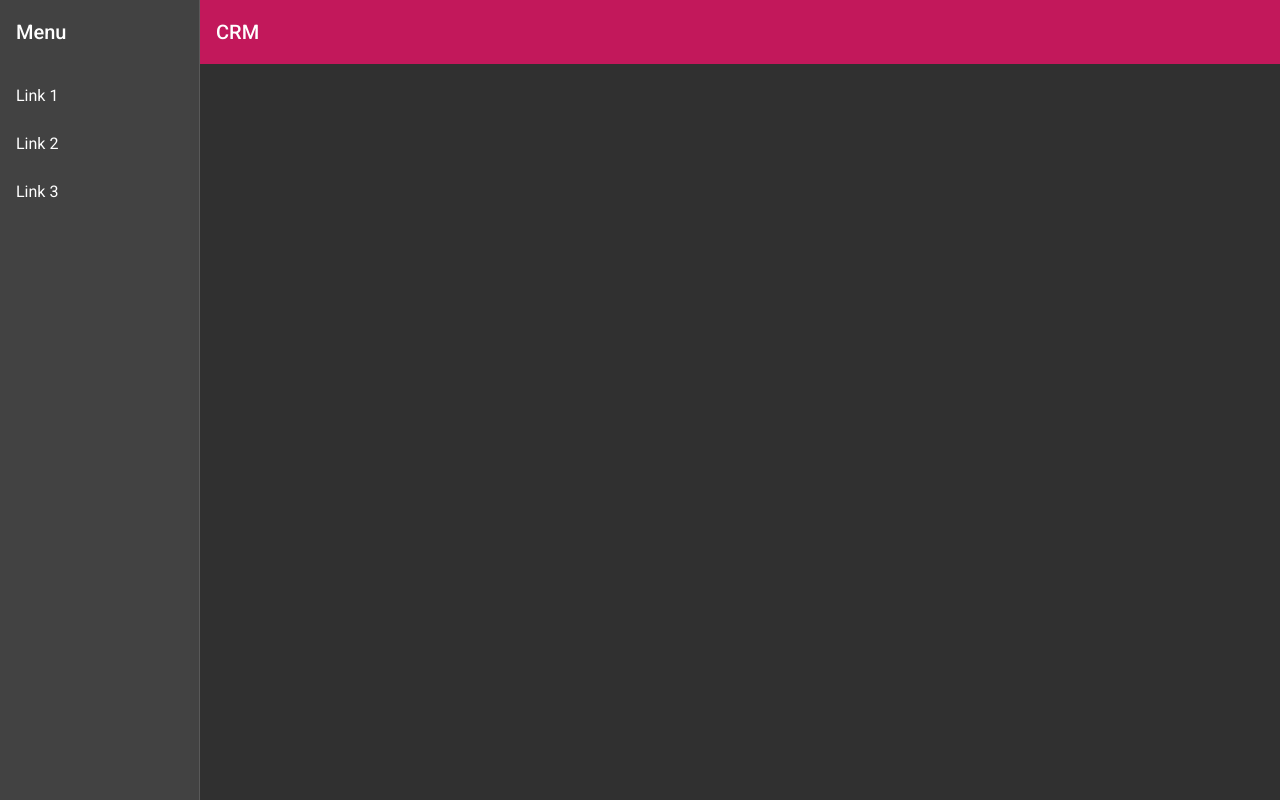
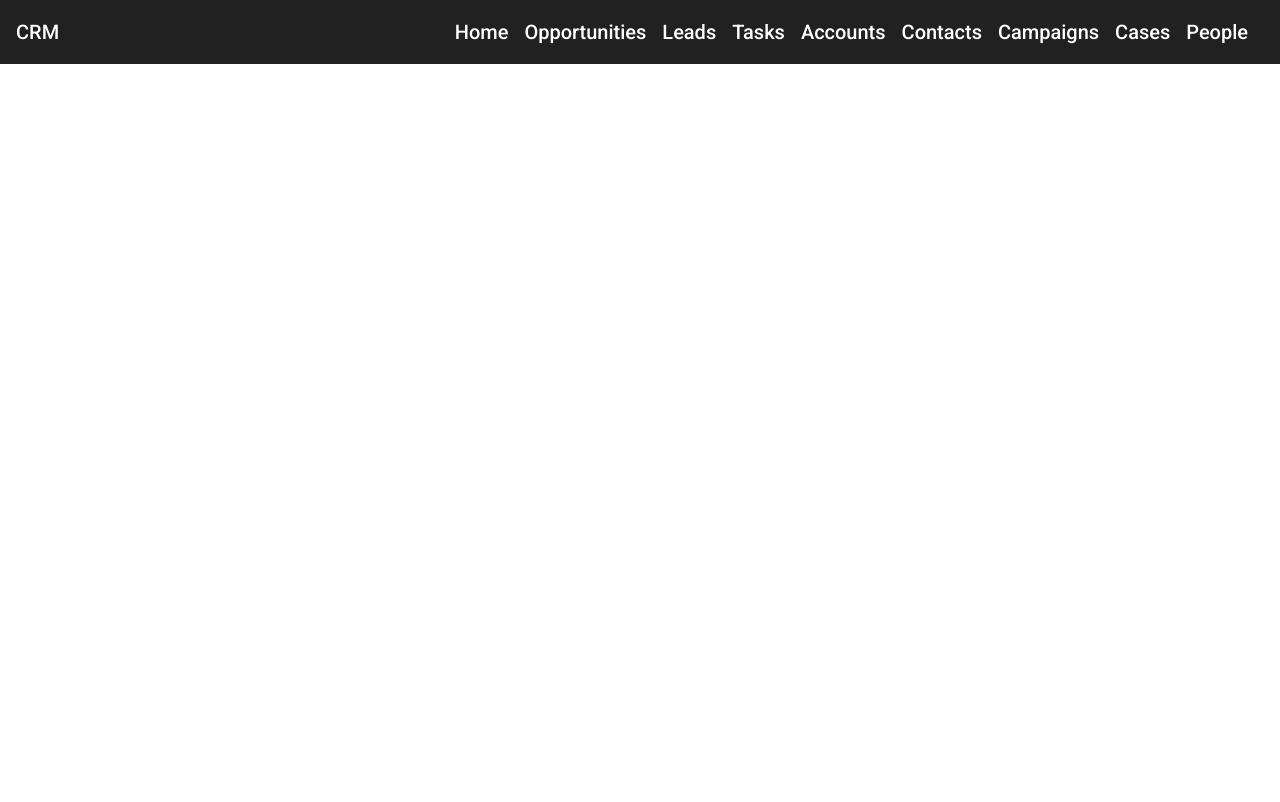
Before and after one commit to tonylintonylin/CRM, an Angular app: page / in a window 1280 px wide. Shown: the top 802 px of the page. Built offline with nearby package versions, Linux system fonts and the light colour scheme.

Commit message:
added navbar

```diff
--- a/src/app/app.component.html
+++ b/src/app/app.component.html
@@ -1,3 +1,14 @@
-<app-nav></app-nav>
-<app-dashboard></app-dashboard>
-<app-table></app-table>
+<mat-toolbar class="navbar">
+  <div>CRM</div>
+  <div>
+    <span>Home</span>
+    <span>Opportunities</span>
+    <span>Leads</span>
+    <span>Tasks</span>
+    <span>Accounts</span>
+    <span>Contacts</span>
+    <span>Campaigns</span>
+    <span>Cases</span>
+    <span>People</span>
+  </div>
+</mat-toolbar>
--- a/src/app/app.component.scss
+++ b/src/app/app.component.scss
@@ -0,0 +1,7 @@
+.navbar {
+  justify-content: space-between;
+}
+
+span {
+  padding-right: 1rem;
+}
```
